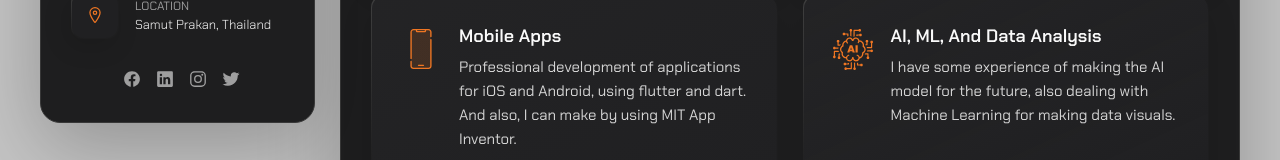
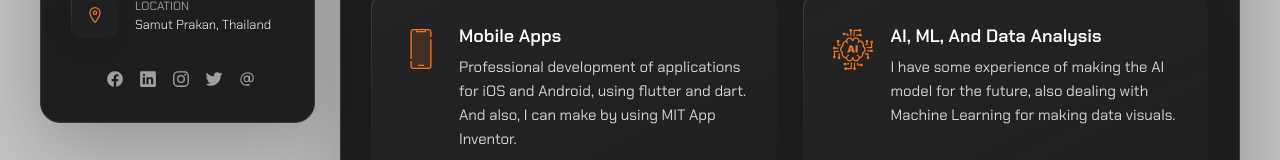
Before and after one commit to chrnthnkmutt/personal-site, a plain HTML site: page index.html in a window 1280 px wide. Shown: the part 720-880 px from the top of the page. Drawn offline with nearby package versions, Linux system fonts and the light colour scheme.

Commit message:
Update index.html

```diff
--- a/index.html
+++ b/index.html
@@ -149,6 +149,12 @@
           <li class="social-item">
             <a href="https://www.twitter.com/boatchrnthn/" class="social-link">
               <ion-icon name="logo-twitter"></ion-icon>
+            </a>
+          </li>
+
+          <li class="social-item">
+            <a href="https://www.threads.net/@boatchrnthn/" class="social-link">
+              <ion-icon name="at-outline"></ion-icon>
             </a>
           </li>
 
```
